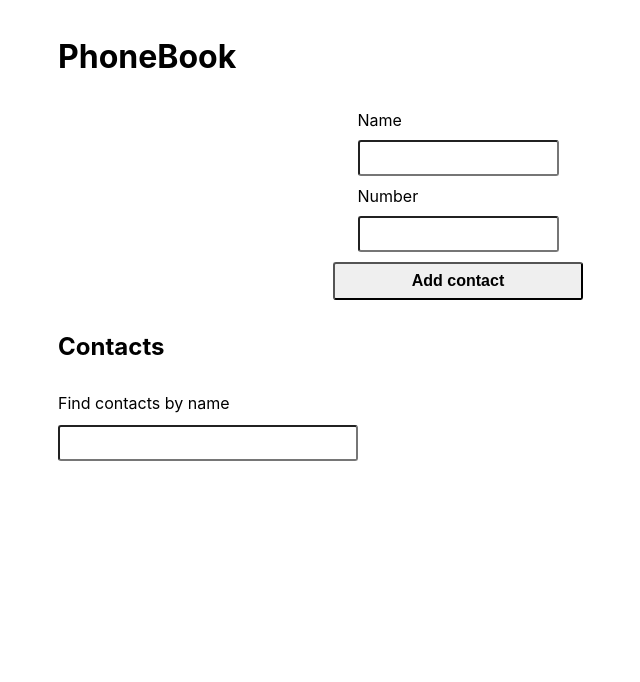
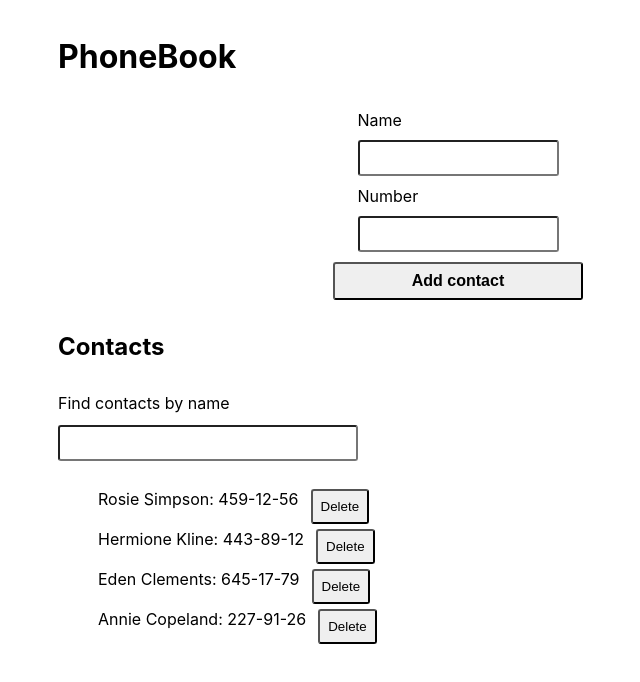
Before and after one commit to vilhota30/goit-react-redux-toolkit-hw-07-phonebook, a React (Create React App) app: page / in a window 1280 px wide. Shown: the top 682 px of the page, without its empty margins (182-822 px from the left). Built offline with nearby package versions, Linux system fonts and the light colour scheme.

Commit message:
вносить зміни в App

```diff
--- a/src/components/App.jsx
+++ b/src/components/App.jsx
@@ -58,20 +58,20 @@ class App extends Component {
     }
   };
 
-  changeFilter = evt => {
-    this.setState({filter: evt.currentTarget.value});
+  changeFilter = ({ currentTarget: { value } }) => {
+    this.setState({ filter: value });
   };
 
   filterList = () => {
-    const {contacts, filter} = this.state;
-    const normalizedFilter = filter.toLowerCase();
-    return contacts.filter(contact =>
-      contact.name.toLowerCase().includes(normalizedFilter));
+    const { filter, contacts } = this.state;
+    return contacts.filter(({ name }) =>
+      name.toLowerCase().includes(filter.toLowerCase())
+    );
   };
 
   render () {
-    const {filter} = this.state;
     const filteredContacts = this.filterList();
+
 
      return (
        <Container>
@@ -79,16 +79,15 @@ class App extends Component {
         <PhoneBook onAddContact={this.addContact}/>
 
         <h2>Contacts</h2>
-        <Filter value={filter} onChange={this.changeFilter}/>
-        {filteredContacts.length > 0 ? (
+        <Filter value={this.state.filter} onChange={this.changeFilter}/>
+          {filteredContacts.length > 0 ? (
           <ContactList
-          contacts={filteredContacts}
-          onDeleteContact={this.deleteContact}
+            contacts={this.filterList()} onDeleteContact={this.deleteContact}
           />
         ) : (
           <p>No contacts found</p>
         )}
-       </Container>
+      </Container>
      );
   }
 }
--- a/src/components/ContactList/ContactList.jsx
+++ b/src/components/ContactList/ContactList.jsx
@@ -4,7 +4,7 @@ import PropTypes from "prop-types";
  const ContactList = ({ contacts, onDeleteContact }) => {
     return (
         <ul>
-            {contacts.map(({id, name, number}) => {
+      {contacts.map(({ id, name, number }) => (
         <ContactItem
           key={id}
           name={name}
@@ -12,7 +12,7 @@ import PropTypes from "prop-types";
           id={id}
           onDeleteContact={onDeleteContact}
         />
-            })}
+      ))}
     </ul>
     );
 };
--- a/src/components/Filter/Filter.jsx
+++ b/src/components/Filter/Filter.jsx
@@ -5,7 +5,7 @@ import {LabelFilter, Input} from "./Filter.styled";
     return (
         <LabelFilter>
             Find contacts by name
-            <Input type="text" value={value} onChange={onChange}/>
+            <Input type="text" value={value} name="filter" placeholder="Enter contact name" onChange={onChange}/>
         </LabelFilter>
     );
 };
```
Lines whose indentation alone changed are shown as unchanged.
